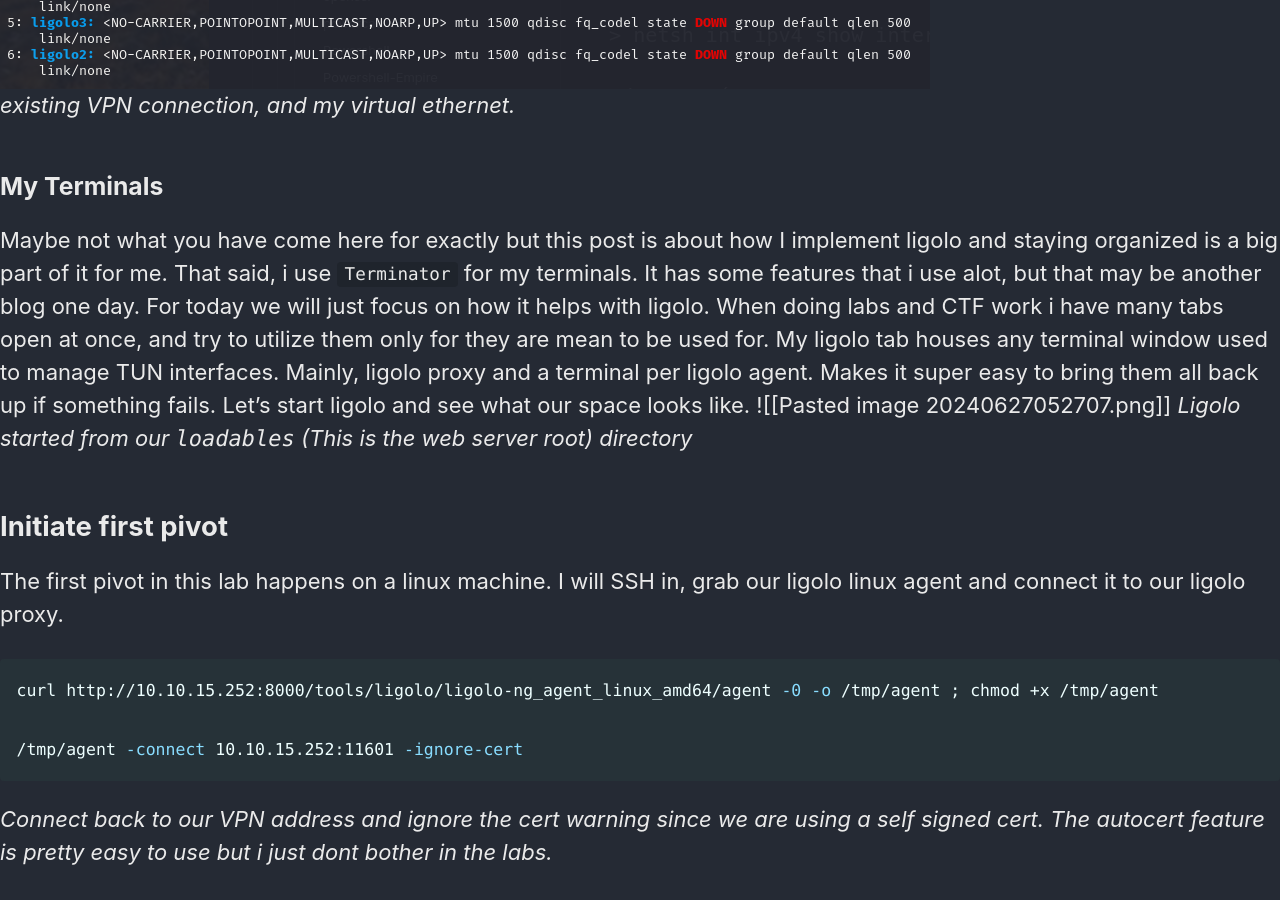
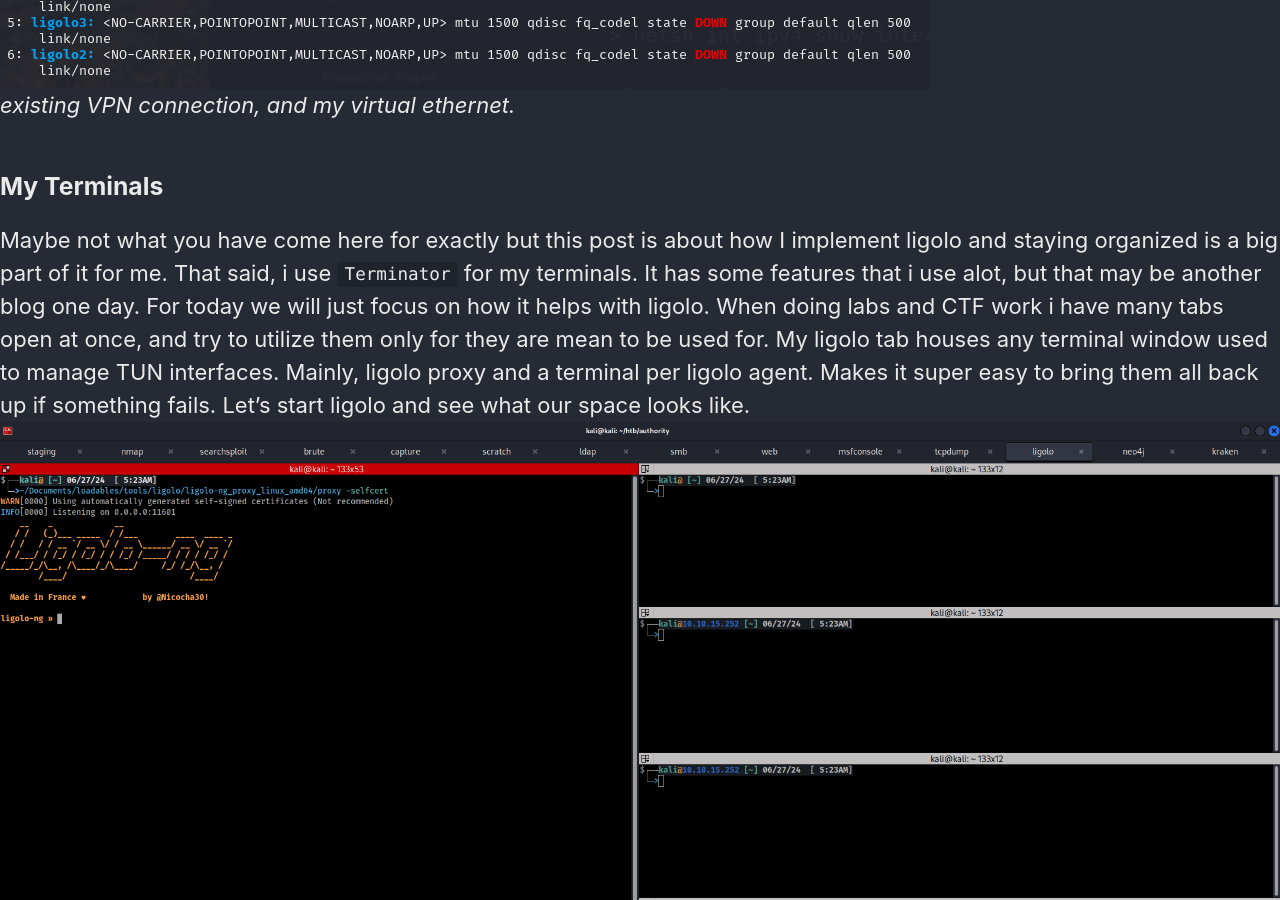
Before and after one commit to jeamajoal/jeamajoal.github.io, a Jekyll site: the page built from _posts/2024-06-27-Ligolo-ng-Multi-Pivot-My-Methods.md, in a window 1280 px wide and 900 px high, scrolled down 1721 px. Built offline with Jekyll 4.4.1, drawn with Linux system fonts in a browser that asks for light colours; cached includes are drawn as plain includes; our own code applies the rules of GitHub Pages for plain Markdown files.

Commit message:
Update 2024-06-27-Ligolo-ng-Multi-Pivot-My-Methods.md

````diff
--- a/_posts/2024-06-27-Ligolo-ng-Multi-Pivot-My-Methods.md
+++ b/_posts/2024-06-27-Ligolo-ng-Multi-Pivot-My-Methods.md
@@ -38,12 +38,12 @@ sudo ip tuntap add user kali mode tun ligolo3
 sudo ip link set ligolo3 up
 ```
 
-![A](/_posts/res/ligolopivoting/Pasted image 20240627051159.png?raw=true)
+![](/_posts/res/ligolopivoting/Pasted image 20240627051159.png?raw=true)
 *Three ligolo TUN interfaces, my existing VPN connection, and my virtual ethernet.*
 
 ### My Terminals
 Maybe not what you have come here for exactly but this post is about how I implement ligolo and  staying organized is a big part of it for me. That said, i use `Terminator` for my terminals.  It has some features that i use alot, but that may be another blog one day.  For today we will just focus on how it helps with ligolo.  When doing labs and CTF work i have many tabs open at once, and try to utilize them only for they are mean to be used for.  My ligolo tab houses any terminal window used to manage TUN interfaces.  Mainly, ligolo proxy and a terminal per ligolo agent.  Makes it super easy to bring them all back up if something fails.  Let's start ligolo and see what our space looks like.
-![[Pasted image 20240627052707.png]]
+![](/_posts/res/ligolopivoting/Pasted image 20240627052707.png?raw=true)
 *Ligolo started from our `loadables` (This is the web server root) directory*
 
 ## Initiate first pivot
````
